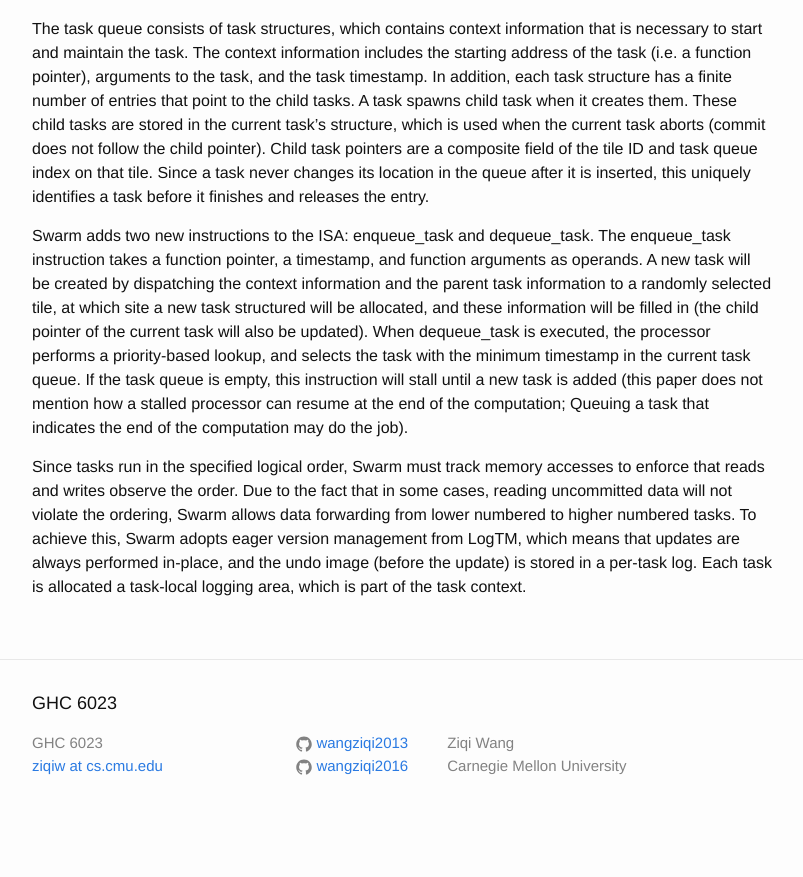
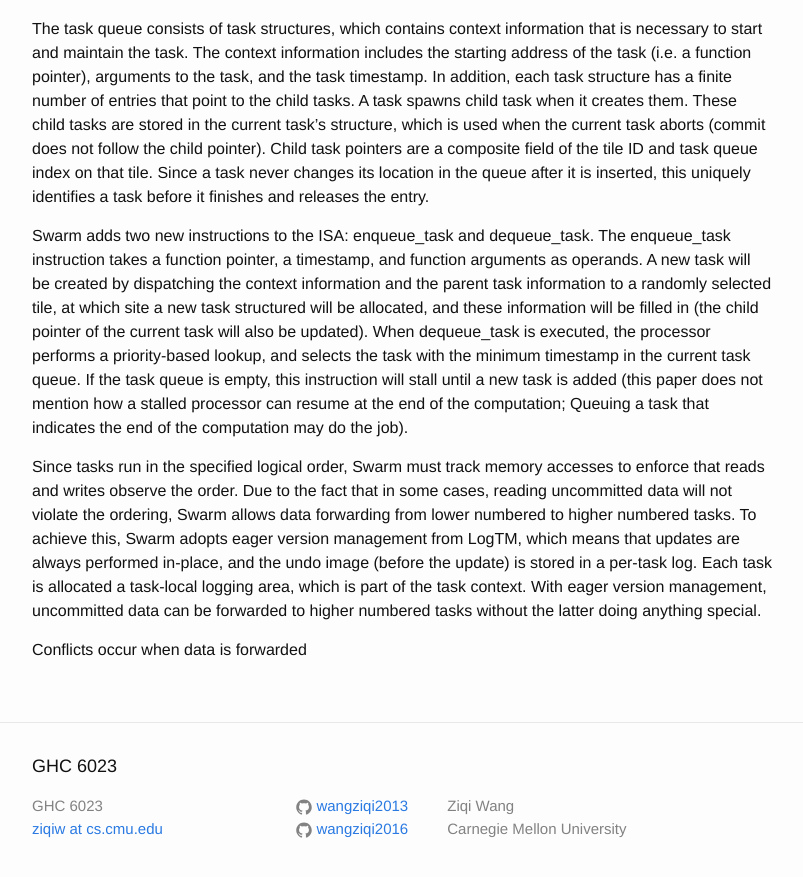
Before and after one commit to wangziqi2013/wangziqi2013.github.io, a Jekyll site: the page built from _posts/2019-08-12-swarm.markdown, in a window 1280 px wide and 900 px high, scrolled down 1456 px. Shown: the top 877 px of the window, without its empty margins (238-1041 px from the left). Built offline with Jekyll 4.4.1, drawn with Linux system fonts in a browser that asks for light colours; before the commit the page ends 2293 px from its top, so only the background shows below that.

Commit message:
Finish version management

```diff
--- a/_posts/2019-08-12-swarm.markdown
+++ b/_posts/2019-08-12-swarm.markdown
@@ -71,4 +71,7 @@ Since tasks run in the specified logical order, Swarm must track memory accesses
 the order. Due to the fact that in some cases, reading uncommitted data will not violate the ordering, Swarm allows data
 forwarding from lower numbered to higher numbered tasks. To achieve this, Swarm adopts eager version management from LogTM,
 which means that updates are always performed in-place, and the undo image (before the update) is stored in a per-task log.
-Each task is allocated a task-local logging area, which is part of the task context.
+Each task is allocated a task-local logging area, which is part of the task context. With eager version management,
+uncommitted data can be forwarded to higher numbered tasks without the latter doing anything special.
+
+Conflicts occur when data is forwarded
```
